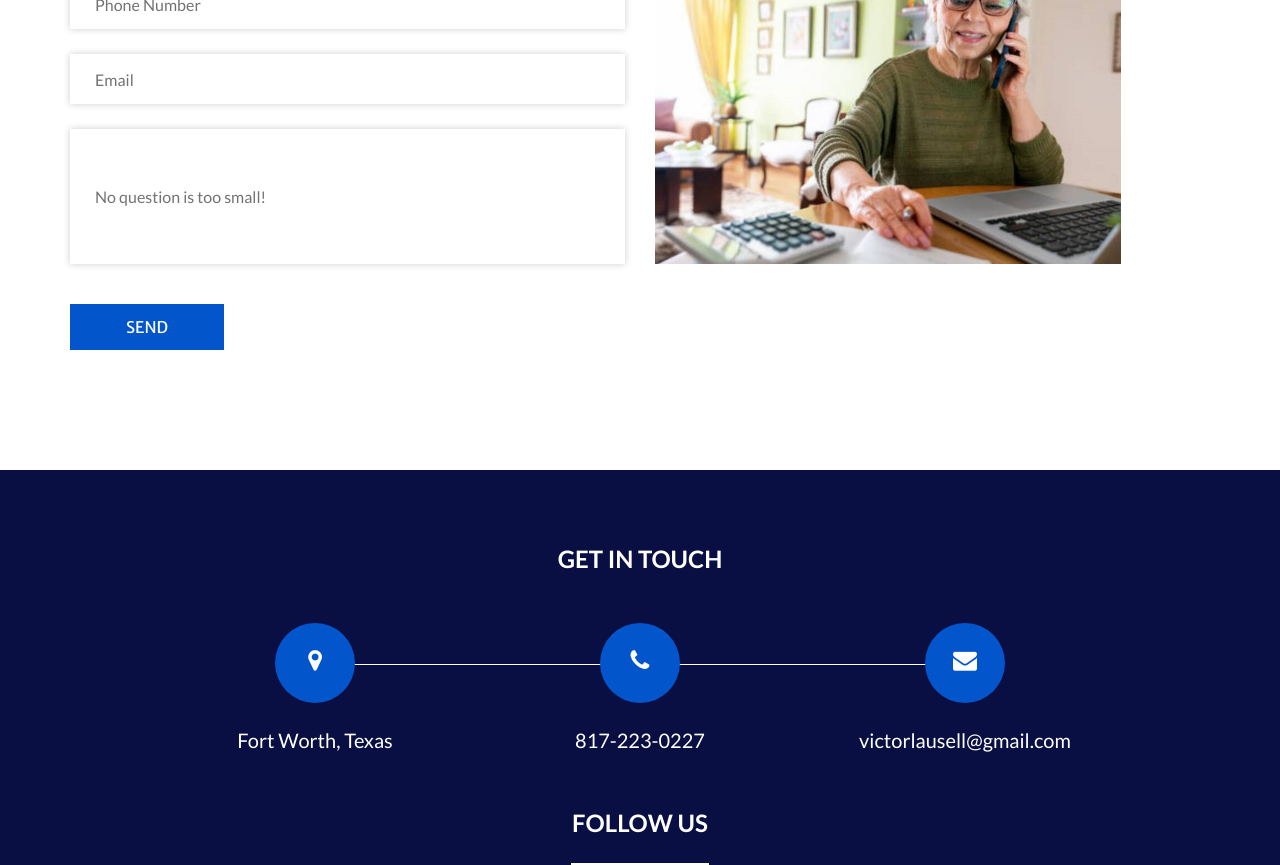
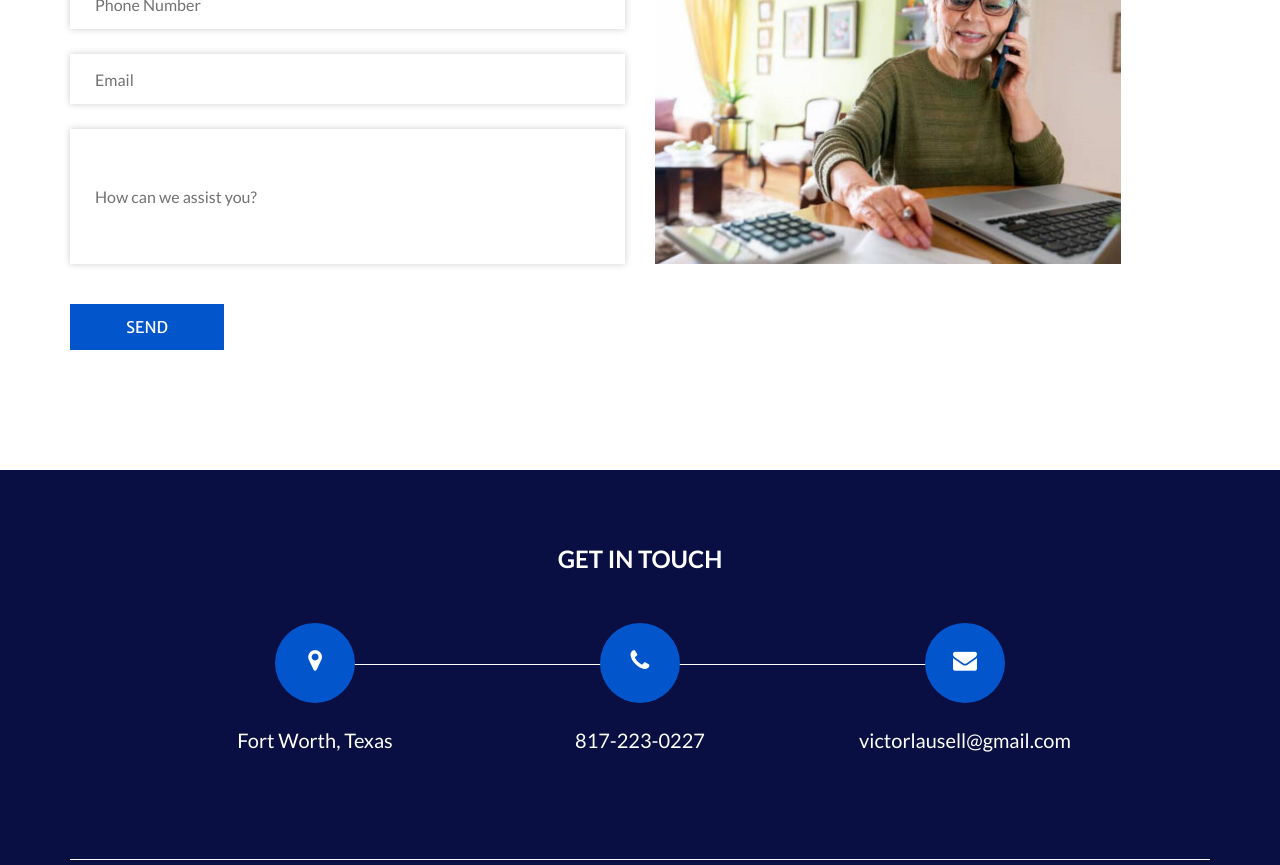
Before and after one commit to lausellv/LausellTech, a plain HTML site: page contact.html in a window 1280 px wide. Shown: the part 410-1275 px from the top of the page. Drawn offline with nearby package versions, Linux system fonts and the light colour scheme.

Commit message:
Update contact.html

```diff
--- a/contact.html
+++ b/contact.html
@@ -110,7 +110,7 @@
             </div>
             <div>
               <input type="text" class="message-box" name="message"
-                placeholder="No question is too small!" />
+                placeholder="How can we assist you?" />
             </div>
             <div class="d-flex ">
               <button type="submit" value="Submit">
@@ -196,7 +196,7 @@
         </div>
       </div>
     </div>
-    <div class="social-box">
+  <!--  <div class="social-box">
       <h4>
         Follow Us
       </h4>
@@ -214,7 +214,7 @@
           <i class="fa fa-instagram" aria-hidden="true"></i>
         </a>
       </div>
-    </div>
+    </div>-->
   </section>
 
 
```
